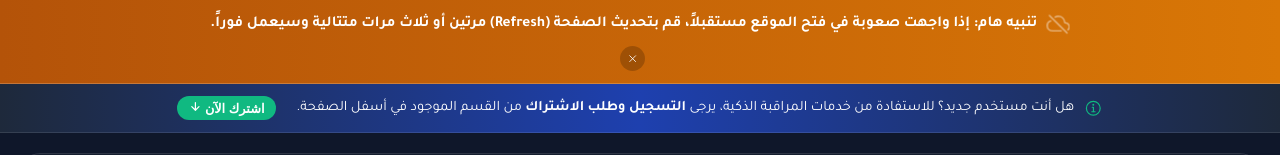
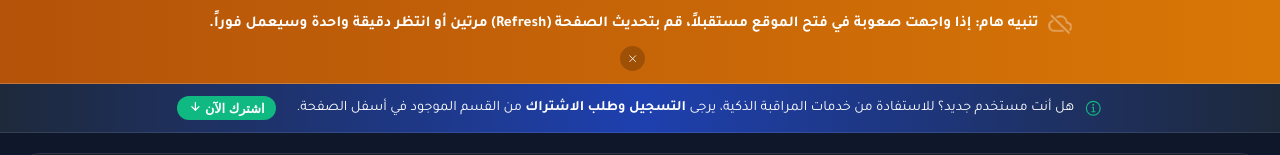
Before and after one commit to omershamsdev92-ctrl/cam-web, a website: page src/public/index.html in a window 1280 px wide. Shown: the top 155 px of the page. Drawn offline with nearby package versions, Linux system fonts and the light colour scheme; no server answers.

Commit message:
UI: Update reload warning text to suggest waiting for a minute

```diff
--- a/src/public/index.html
+++ b/src/public/index.html
@@ -21,8 +21,8 @@
         <div
             style="max-width: 900px; margin: 0 auto; display: flex; align-items: center; justify-content: center; gap: 10px; flex-wrap: wrap;">
             <ion-icon name="cloud-offline-outline" style="font-size: 1.4rem; animation: pulse 2s infinite;"></ion-icon>
-            <span>تنبيه هام: إذا واجهت صعوبة في فتح الموقع مستقبلاً، قم بتحديث الصفحة (Refresh) مرتين أو ثلاث مرات
-                متتالية وسيعمل فوراً.</span>
+            <span>تنبيه هام: إذا واجهت صعوبة في فتح الموقع مستقبلاً، قم بتحديث الصفحة (Refresh) مرتين أو انتظر دقيقة
+                واحدة وسيعمل فوراً.</span>
             <button onclick="this.parentElement.parentElement.style.display='none'"
                 style="background: rgba(0,0,0,0.2); color: white; border: none; border-radius: 50%; width: 25px; height: 25px; display: flex; align-items: center; justify-content: center; cursor: pointer; margin-right: 15px;">
                 <ion-icon name="close-outline"></ion-icon>
```
Also changed, not shown: src/public/viewer.html (+2 -2 lines).
